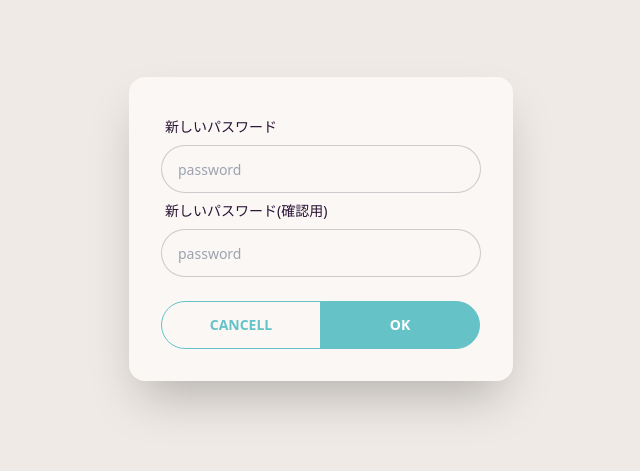
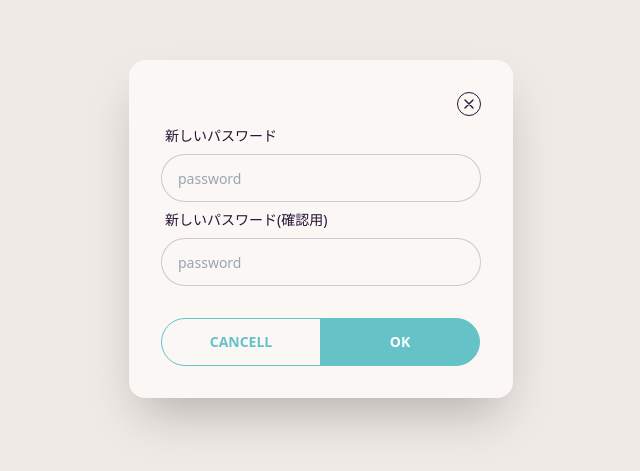
Before and after one commit to chell2/agusys-next, a Next.js app: page /pwchange in a window 1280 px wide. Shown: the part 171-642 px from the top of the page, without its empty margins (319-959 px from the left). Built offline with nearby package versions, Linux system fonts and the light colour scheme.

Commit message:
delete button

```diff
--- a/src/pages/pwchange.tsx
+++ b/src/pages/pwchange.tsx
@@ -4,6 +4,23 @@ const PwChange = () => {
       <div className="hero min-h-screen bg-base-200">
         <div className="card flex-shrink-0 w-full max-w-sm shadow-2xl bg-base-100">
           <div className="card-body">
+            <div className="text-right">
+              <button className="btn btn-outline btn-square btn-xs text-neutral hover:bg-neutral">
+                <svg
+                  xmlns="http://www.w3.org/2000/svg"
+                  fill="none"
+                  viewBox="0 0 24 24"
+                  className="inline-block w-4 h-4 stroke-current"
+                >
+                  <path
+                    strokeLinecap="round"
+                    strokeLinejoin="round"
+                    strokeWidth="2"
+                    d="M6 18L18 6M6 6l12 12"
+                  ></path>
+                </svg>
+              </button>
+            </div>
             <div className="form-control">
               <label className="label">
                 <span className="label-text">新しいパスワード</span>
@@ -24,7 +41,7 @@ const PwChange = () => {
                 className="input input-bordered focus:ring-2 focus:ring-primary"
               />
             </div>
-            <div className="form-control mt-6">
+            <div className="form-control mt-8">
               <div className="btn-group">
                 <button className="btn btn-outline btn-primary w-1/2">Cancell</button>
                 <button className="btn btn-primary w-1/2">OK</button>
```
